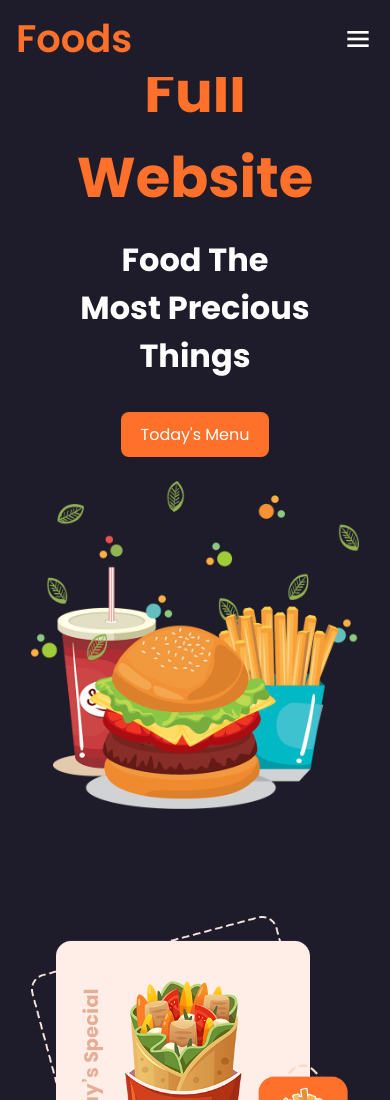
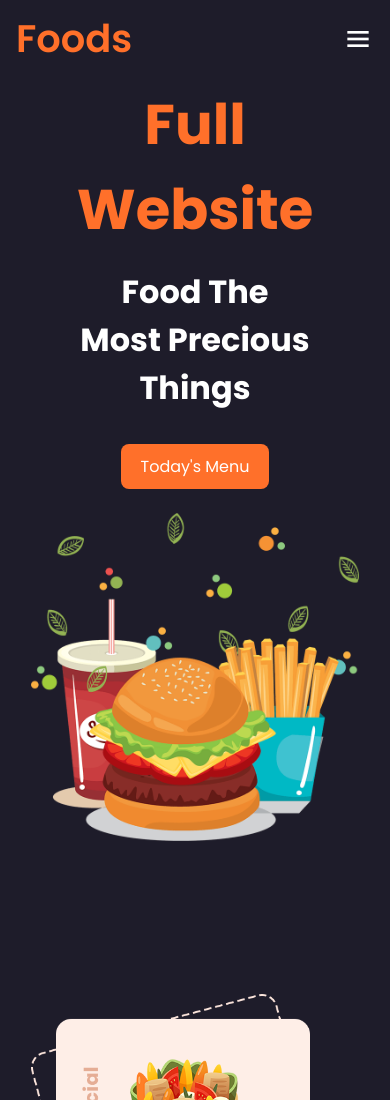
Before and after one commit to DanieleEwick/Food-Restaurant-Website-Design, a plain HTML site: page index.html in a window 390 px wide. Shown: the top 1100 px of the page. Drawn offline with nearby package versions, Linux system fonts and the light colour scheme.

Commit message:
Add files via upload

```diff
--- a/style.css
+++ b/style.css
@@ -121,6 +121,7 @@ section {
     max-width: 100%;
     width: 480px;
     height: auto;
+    padding-top: 46px;
 }
 
 .about-text span {
@@ -139,6 +140,9 @@ section {
 
 .heading {
     text-align: center;
+    padding-top: 100px;
+    /* position: relative;
+    top: 500px; */
 }
 
 .heading span {
@@ -376,6 +380,10 @@ section {
         text-align: center;
     }
 
+    .home-text {
+        padding-top: 32px;
+    }
+
     .about {
         grid-template-columns: 1fr;
         text-align: center;
```
